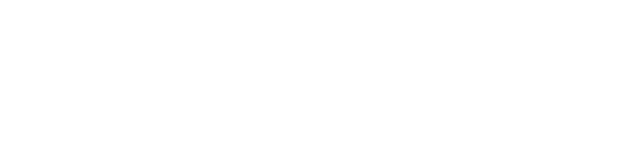
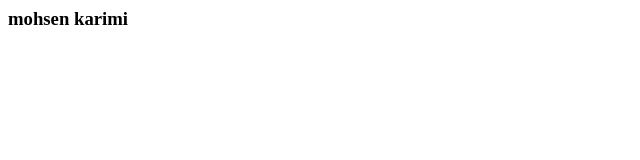
Before and after one commit to karimimohsen/Webcomponent, a plain HTML site: page index.html in a window 1280 px wide. Shown: the whole page, without its empty margins (0-640 px from the left). Drawn offline with Linux system fonts and the light colour scheme.

Commit message:
change index.html

```diff
--- a/index.html
+++ b/index.html
@@ -1,6 +1,6 @@
 <html>
     <head></head>
     <body>
-
+        <h3>mohsen karimi</h3>
     </body>
 </html>
```
